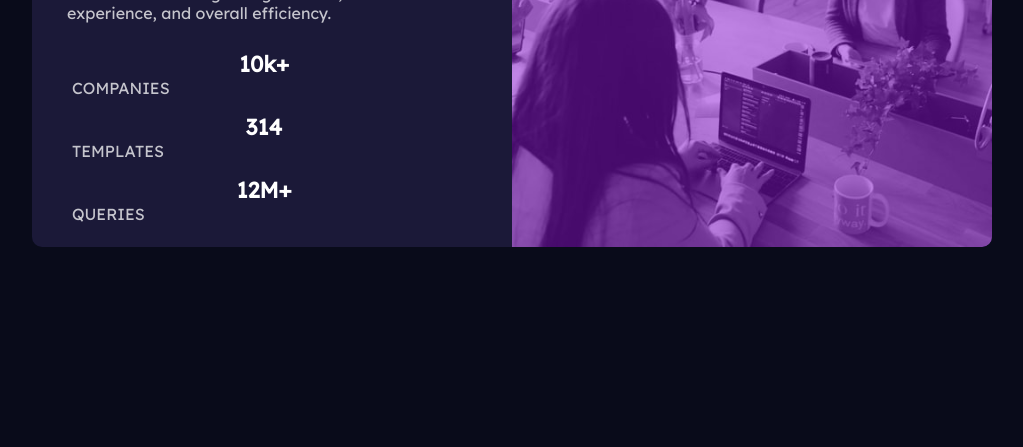
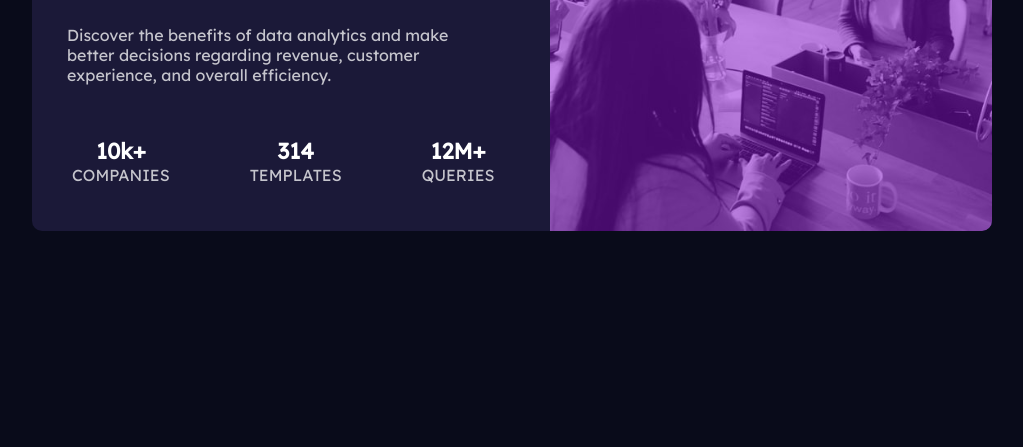
Before and after one commit to SEIFSEIF4/stats-preview-card-component-main, a plain HTML site: page index.html in a window 1280 px wide. Shown: the part 353-800 px from the top of the page, without its empty margins (128-1151 px from the left). Drawn offline with Linux system fonts and the light colour scheme.

Commit message:
Update style.css

```diff
--- a/style.css
+++ b/style.css
@@ -61,6 +61,9 @@ body {
 	padding: 0 2.1875rem;
 }
 /*===========================*/
+.container .stats {
+	    display: flex;
+}
 .container .stats .box {
 	position: relative;
 	padding: 5px;
```
